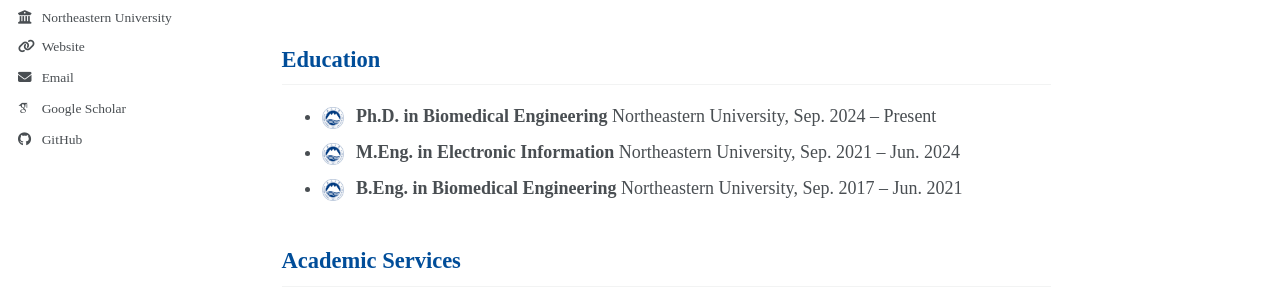
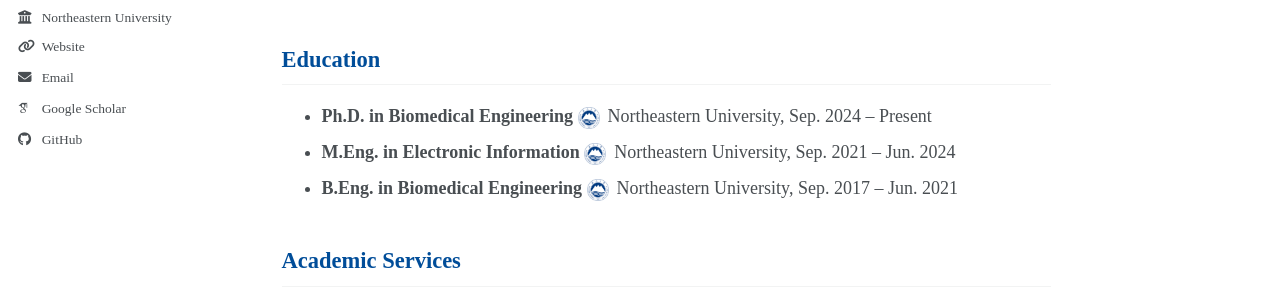
Before and after one commit to ding-yong/ding-yong.github.io, a Jekyll site: the page built from _pages/about.md, in a window 1280 px wide. Shown: the part 477-774 px from the top of the page. Built offline with Jekyll 4.4.1, drawn with Linux system fonts in a browser that asks for light colours; some web fonts are replaced; a script bundle is joined from its source files by our own code; library files that are not in the unit come from our copies.

Commit message:
Update about.md

```diff
--- a/_pages/about.md
+++ b/_pages/about.md
@@ -12,9 +12,9 @@
 His research focuses on **embodied intelligence, smart wearable devices, human motion perception, and multimodal signal processing**. He has published papers in leading journals including *IEEE Transactions on Human-Machine Systems*, *IEEE Journal of Biomedical and Health Informatics*, *IEEE Transactions on Instrumentation and Measurement*, and *IEEE/ASME Transactions on Mechatronics*. He also owns authorized invention patents.
 
 ## Education
-- <img src="/images/neu.png" alt="NEU校徽" style="width: 22px; height: auto; vertical-align: middle; margin-right: 8px;"> **Ph.D. in Biomedical Engineering**  Northeastern University, Sep. 2024 – Present
-- <img src="/images/neu.png" alt="NEU校徽" style="width: 22px; height: auto; vertical-align: middle; margin-right: 8px;"> **M.Eng. in Electronic Information**  Northeastern University, Sep. 2021 – Jun. 2024
-- <img src="/images/neu.png" alt="NEU校徽" style="width: 22px; height: auto; vertical-align: middle; margin-right: 8px;"> **B.Eng. in Biomedical Engineering**  Northeastern University, Sep. 2017 – Jun. 2021
+-  **Ph.D.  in Biomedical Engineering**  <img src="/images/neu.png" alt="NEU校徽" style="width: 22px; height: auto; vertical-align: middle; margin-right: 8px;">Northeastern University, Sep. 2024 – Present
+-  **M.Eng. in Electronic Information**  <img src="/images/neu.png" alt="NEU校徽" style="width: 22px; height: auto; vertical-align: middle; margin-right: 8px;">Northeastern University, Sep. 2021 – Jun. 2024
+-  **B.Eng. in Biomedical Engineering**  <img src="/images/neu.png" alt="NEU校徽" style="width: 22px; height: auto; vertical-align: middle; margin-right: 8px;">Northeastern University, Sep. 2017 – Jun. 2021
 
 ## Academic Services
 - **Member**: Chinese Biotechnology Association
```
